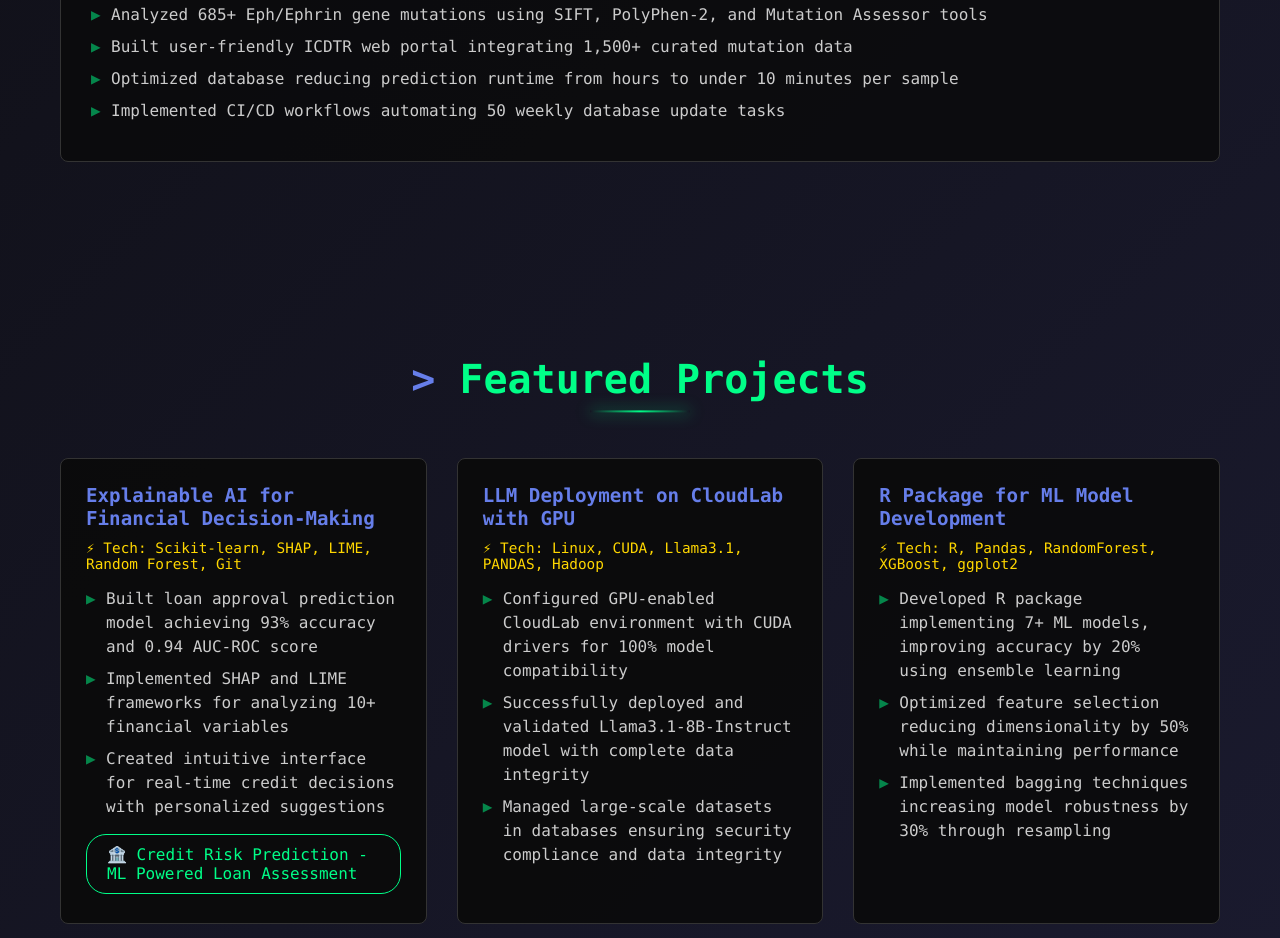
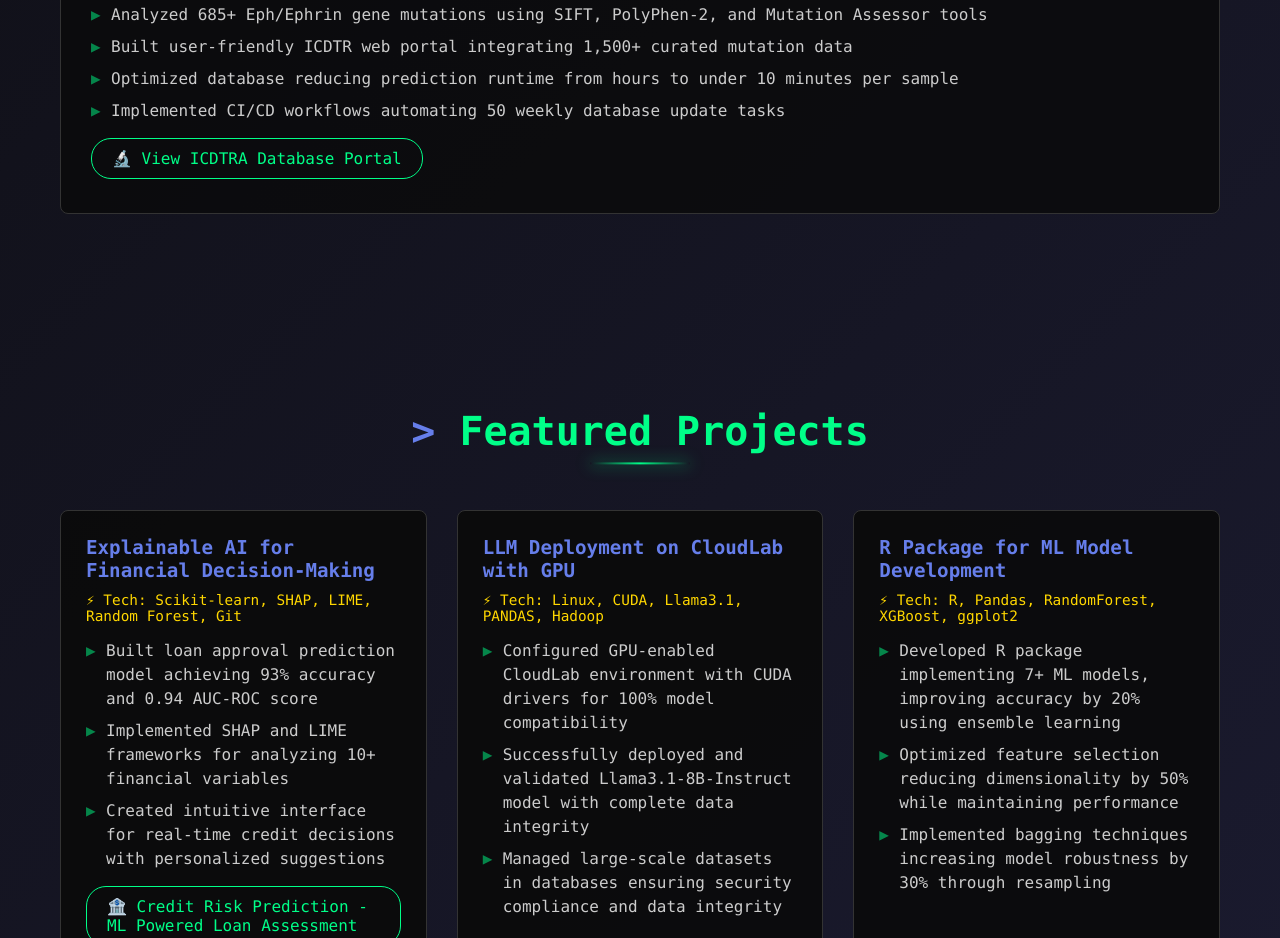
Before and after one commit to Gunjan-D/Gunjan-D.github.io, a plain HTML site: page index.html in a window 1280 px wide. Shown: the part 1918-2856 px from the top of the page. Drawn offline with Linux system fonts and the light colour scheme.

Commit message:
index.html

```diff
--- a/index.html
+++ b/index.html
@@ -834,6 +834,15 @@
         <li>Optimized database reducing prediction runtime from hours to under 10 minutes per sample</li>
         <li>Implemented CI/CD workflows automating 50 weekly database update tasks</li>
     </ul>
+
+    <div style="margin-top: 15px;">
+        <a href="https://gunjan-d.github.io/ICDTRA-database/"
+           class="contact-link"
+           target="_blank"
+           rel="noopener noreferrer"
+           style="display: inline-block;">
+            🔬 View ICDTRA Database Portal
+        </a>
     </div>
 </div>
     </section>
```
Lines whose indentation alone changed are shown as unchanged.
